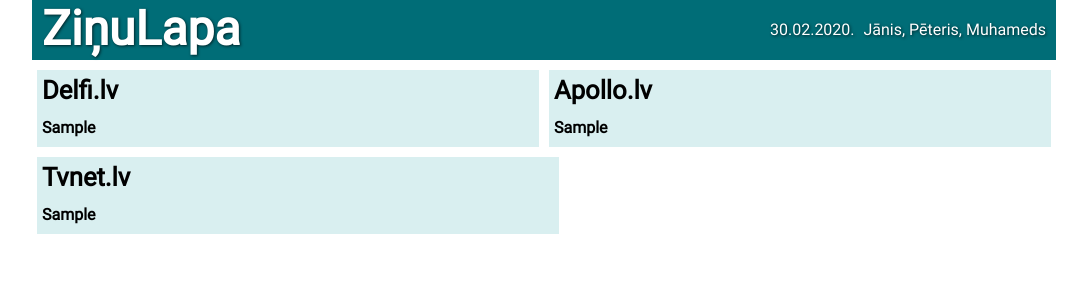
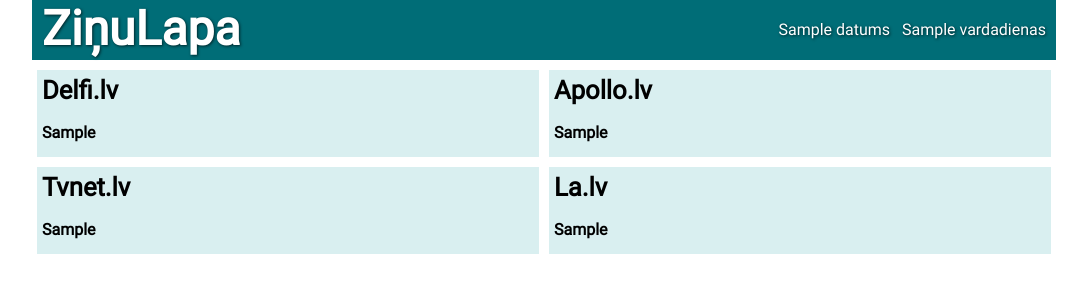
Before and after one commit to henchaa9/zinas, a Django app: template newspage/templates/homepage.html in a window 1280 px wide. Shown: the top 300 px of the page, without its empty margins (96-1183 px from the left). Run offline with Django 3.2, Linux system fonts and the light colour scheme; the template is opened without the code that fills it: most values are stand-ins (such as "Sample title", 1, 10 or a date in 2020).

Commit message:
pieliku la.lv, datumu, vardadienas

```diff
--- a/newspage/static/css/styles.css
+++ b/newspage/static/css/styles.css
@@ -28,7 +28,7 @@
 
 nav ul li {
     display: inline-block;
-    padding-left: 5px;
+    padding-left: 8px;
 }
 
 nav h1 {
@@ -54,7 +54,7 @@
 
 .delfi-apollo ul li, .tvnet-kkas ul li {
     list-style-type: none;
-    padding: 5px 0;
+    padding: 10px 0;
 }
 
 .delfi-apollo a, .tvnet-kkas a {
@@ -63,7 +63,7 @@
     font-weight: bolder;
 }
 
-.delfi, .apollo, .tvnet {
+.delfi, .apollo, .tvnet, .la {
     background-color: #d9eff0;
     margin: 0 5px;
     padding: 5px;
--- a/newspage/templates/homepage.html
+++ b/newspage/templates/homepage.html
@@ -12,8 +12,8 @@
         <nav>
             <h1>ZiņuLapa</h1>
             <ul>
-                <li><p>30.02.2020.</p></li>
-                <li><p>Jānis, Pēteris, Muhameds</p></li>
+                <li><p>{{ datums }}</p></li>
+                <li><p>{{ vardadienas }}</p></li>
             </ul>
         </nav>
         <div class="delfi-apollo">
@@ -44,6 +44,14 @@
                     {% endfor %}
                 </ul>
             </div>
+            <div class="la">
+                <a href="https://www.la.lv"><h3>La.lv</h3></a>
+                <ul>
+                    {% for item in la %}
+                    <li><a href={{ item.1 }}>{{ item.0 }}</a></li>
+                    {% endfor %}
+                </ul>
+            </div>
         </div>
     </div>
 </body>
```
Also changed, not shown: newspage/homepage/views.py (+36 -3 lines).
